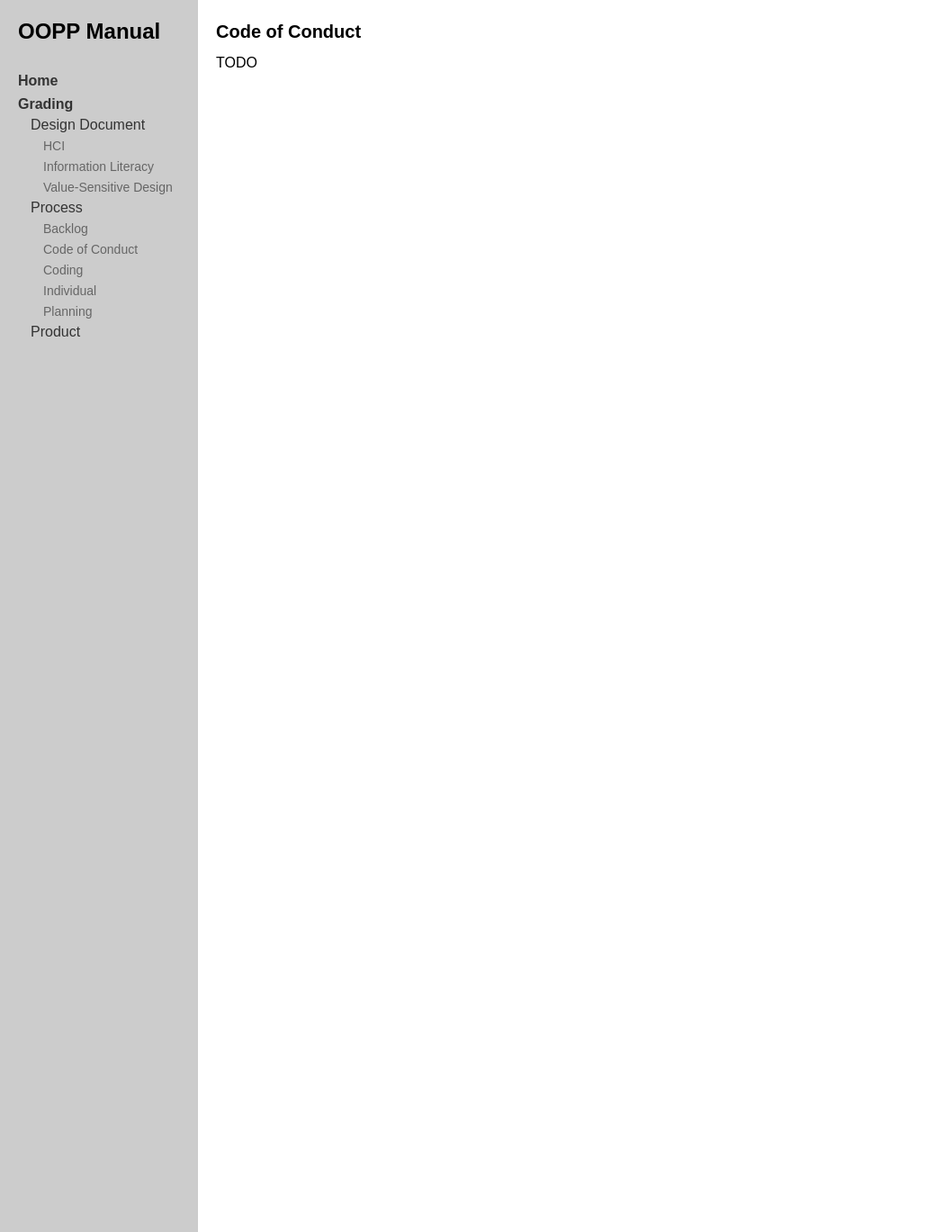
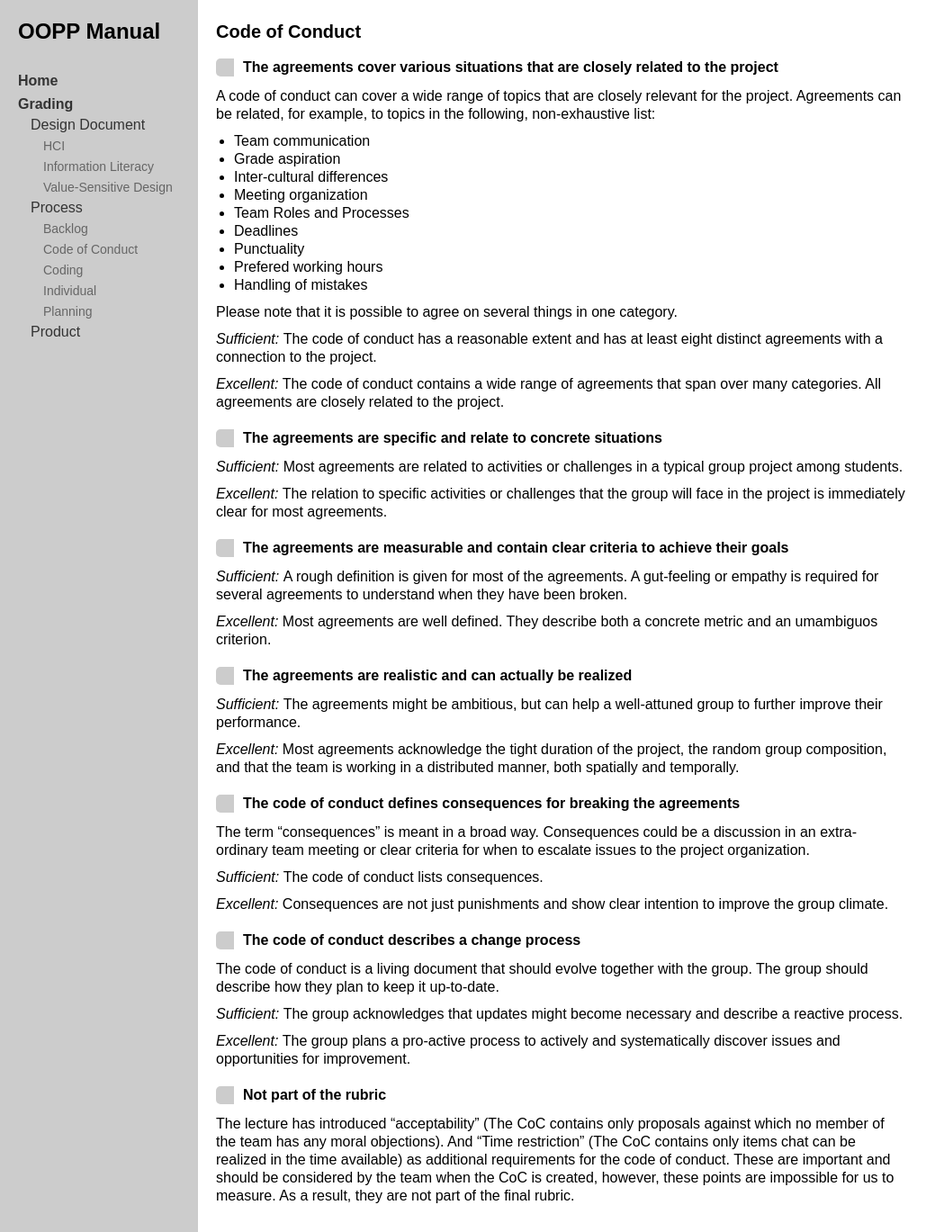
Before and after one commit to proksch/oopp-manual, a Jekyll site: the page built from grading/process/code-of-conduct.md, in a window 1280 px wide and 1369 px high. Shown: the whole window at 90% size, without its empty margins (0-1049 px from the left). Built offline with Jekyll 4.4.1, drawn with Linux system fonts in a browser that asks for light colours.

Commit message:
First draft of CoC rubric.

```diff
--- a/css/default.css
+++ b/css/default.css
@@ -93,6 +93,10 @@ body {
 	margin: 6px 0 6px 20px;
 }
 
+.main ul li {
+	margin: 0 0 0 20px;
+}
+
 .main dt:before {
   content: "";
   display: block;
--- a/grading/process/code-of-conduct.md
+++ b/grading/process/code-of-conduct.md
@@ -3,4 +3,84 @@ layout: default
 title: Code of Conduct
 ---
 
-TODO
+
+## The agreements cover various situations that are closely related to the project
+
+A code of conduct can cover a wide range of topics that are closely relevant for the project. Agreements can be related, for example, to topics in the following, non-exhaustive list:
+
+{:.dense}
+- Team communication
+- Grade aspiration
+- Inter-cultural differences
+- Meeting organization
+- Team Roles and Processes
+- Deadlines
+- Punctuality
+- Prefered working hours
+- Handling of mistakes
+
+Please note that it is possible to agree on several things in one category.
+
+
+Sufficient
+: The code of conduct has a reasonable extent and has at least eight distinct agreements with a connection to the project.
+
+Excellent
+: The code of conduct contains a wide range of agreements that span over many categories. All agreements are closely related to the project.
+
+
+## The agreements are specific and relate to concrete situations
+
+Sufficient
+: Most agreements are related to activities or challenges in a typical group project among students.
+
+Excellent
+: The relation to specific activities or challenges that the group will face in the project is immediately clear for most agreements.
+
+
+## The agreements are measurable and contain clear criteria to achieve their goals
+
+Sufficient
+: A rough definition is given for most of the agreements. A gut-feeling or empathy is required for several agreements to understand when they have been broken.
+
+Excellent
+: Most agreements are well defined. They describe both a concrete metric and an umambiguos criterion.
+
+
+## The agreements are realistic and can actually be realized
+
+Sufficient
+: The agreements might be ambitious, but can help a well-attuned group to further improve their performance.
+
+Excellent
+: Most agreements acknowledge the tight duration of the project, the random group composition, and that the team is working in a distributed manner, both spatially and temporally.
+
+
+## The code of conduct defines consequences for breaking the agreements
+
+The term "consequences" is meant in a broad way. Consequences could be a discussion in an extra-ordinary team meeting or clear criteria for when to escalate issues to the project organization.
+
+Sufficient
+: The code of conduct lists consequences.
+
+Excellent
+: Consequences are not just punishments and show clear intention to improve the group climate.
+
+
+## The code of conduct describes a change process
+
+The code of conduct is a living document that should evolve together with the group. The group should describe how they plan to keep it up-to-date.
+
+Sufficient
+: The group acknowledges that updates might become necessary and describe a reactive process.
+
+Excellent
+: The group plans a pro-active process to actively and systematically discover issues and opportunities for improvement.
+
+
+
+
+
+## Not part of the rubric
+
+The lecture has introduced "acceptability" (The CoC contains only proposals against which no member of the team has any moral objections). And "Time restriction" (The CoC contains only items chat can be realized in the time available) as additional requirements for the code of conduct. These are important and should be considered by the team when the CoC is created, however, these points are impossible for us to measure. As a result, they are not part of the final rubric.
```
